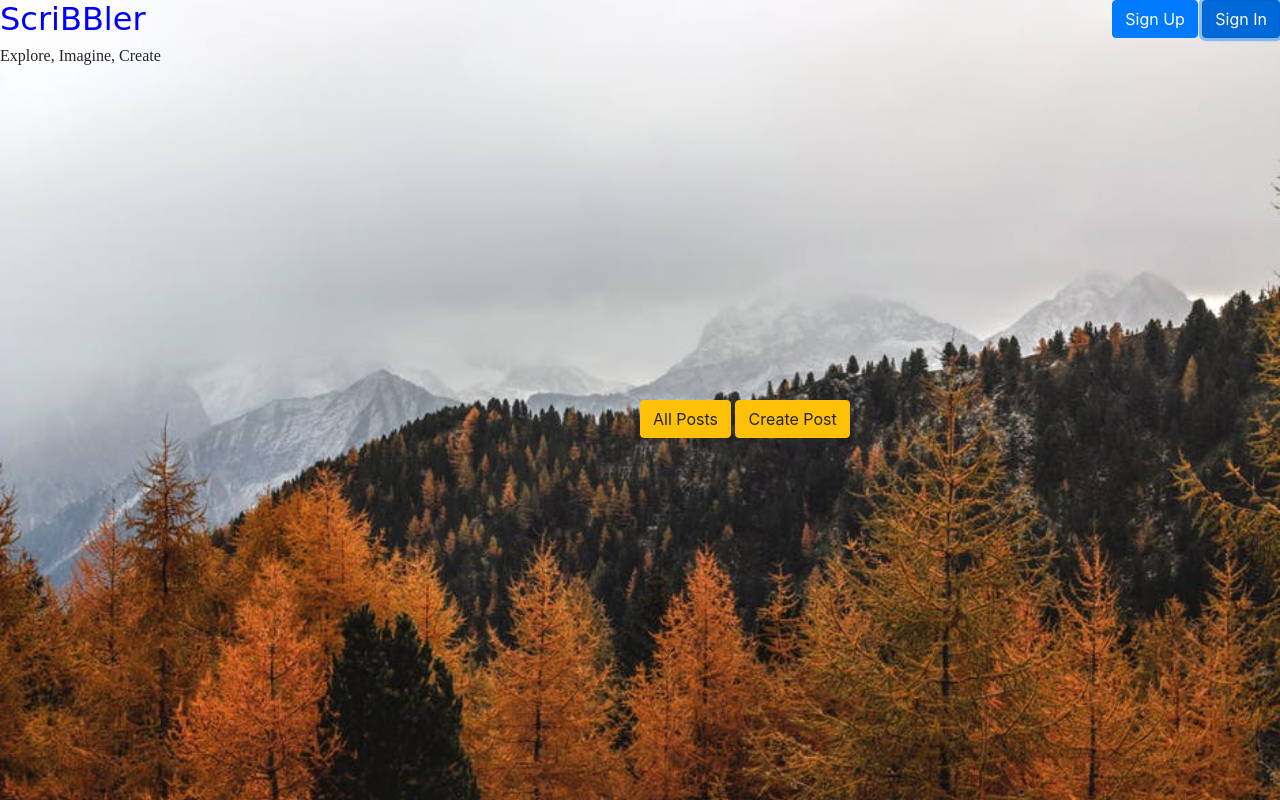
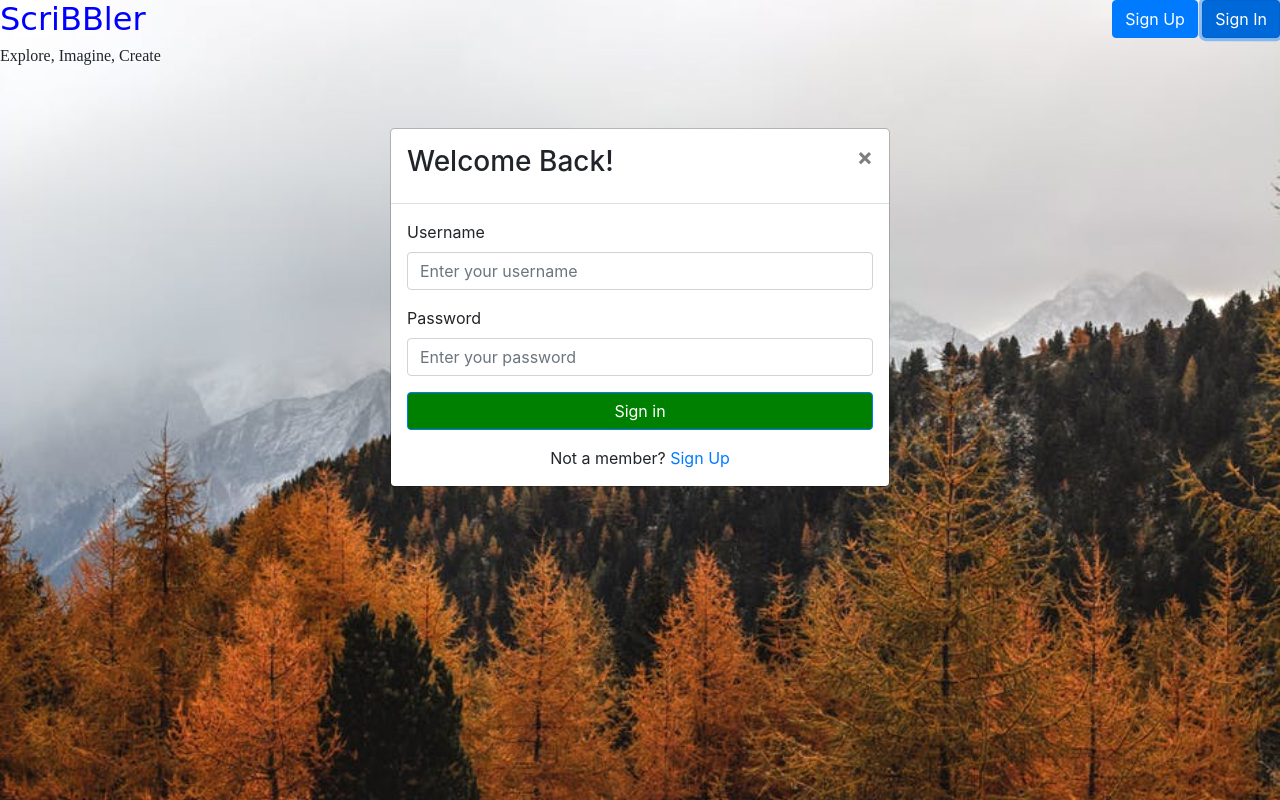
Before and after one commit to anuragmouar/UI-Project-Scribbler, a plain HTML site: page index.html in a window 1280 px wide. Both pictures are taken after a click on the button "Sign In". Drawn offline with nearby package versions, Linux system fonts and the light colour scheme; a web font is replaced by a local one.

Commit message:
Completed sign in and sign up functionality

```diff
--- a/index.html
+++ b/index.html
@@ -26,55 +26,93 @@
         <div id="common-hdr">
             <div id="btn">
                 <button id="signup-btn" class="btn btn-primary" onclick="loadSignUpModal()">Sign Up</button>
-                <button id="sigin-btn" class="btn btn-primary">Sign In</button>
+                <button id="sigin-btn" class="btn btn-primary" onclick="loadSignInModal()">Sign In</button>
             </div>
             <h2 id="main-hdr">ScriBBler</h2>
             <h6 id="sub-hdr">Explore, Imagine, Create</h6>
         </div>
     </header>
     <div id="container-btn">
-        <button id="allpost-btn" class="btn btn-warning">All Posts</button>
+        <button id="allpost-btn" class="btn btn-warning" onclick="redirectToAllPost()">All Posts</button>
         <button id="createpost-btn" class="btn btn-warning">Create Post</button>
     </div>
     <!-- Sign up modal division -->
+
         <div id="signupModal" class="modal">
             <div class="modal-dialog" role="document">
                 <div class="modal-content">
 
                     <div class="modal-header">
-                    <h3>Get Started</h3>
-                    <button id="signupClose" class="close" onclick="closeSignupModal()">
+                        <h3 class="getstarted">Get Started</h3>
+                        <button id="signupClose" class="close" data-dismiss="modal" onclick="closeSignupModal()">
                             <span>&times;</span>
                         </button>
                     </div>
 
                     <div class="modal-body">
+                        <form>
                             <div class="form-group">
                                 <label for="name">Name</label>
-                        <input type="text" class="form-control" id="name" placeholder="Enter your name">
+                                <input type="text" class="form-control" id="name" placeholder="Enter your name" required>
                             </div>
 
                             <div class="form-group">
                                 <label for="username">Username</label>
-                        <input type="text" class="form-control" id="username" placeholder="Enter your username">
+                                <input type="text" class="form-control" id="username" placeholder="Enter your username" required>
                             </div>
 
                             <div class="form-group">
                                 <label for="password">Password</label>
-                        <input type="text" class="form-control" id="password" placeholder="Enter your password">
+                                <input type="password" class="form-control" id="password" placeholder="Enter your password" required>
                             </div>
 
                             <div class="form-group">
                                 <label for="confirmpassword">Confirm Password</label>
-                        <input type="text" class="form-control" id="confirmpassword" placeholder="Re-enter your password">
+                                <input type="password" class="form-control" id="confirmpassword" placeholder="Re-enter your password" required>
                             </div>
 
                             <button class="btn btn-primary btn-block" id="signup">Sign Up</button>
+                        </form>
                     </div>
                 </div>
             </div>
         </div>
 
+    <!-- Sign in modal division -->
+        <div id="signinModal" class="modal">
+            <div class="modal-dialog" role="document">
+                <div class="modal-content">
+
+                    <div class="modal-header">
+                        <h3>Welcome Back!</h3>
+                        <button id="signinClose" class="close" onclick="closeSigninModal()">
+                            <span>&times;</span>
+                        </button>
+                    </div>
+
+                    <div class="modal-body">
+                        <form>
+                            <div class="form-group">
+                                <label for="username">Username</label>
+                                <input type="text" class="form-control" id="username" placeholder="Enter your username" required>
+                            </div>
+
+                            <div class="form-group">
+                                <label for="password">Password</label>
+                                <input type="password" class="form-control" id="password" placeholder="Enter your password" required>
+                            </div>
+
+                            <div class="form-group">
+                                <button class="btn btn-primary btn-block" id="signin">Sign in</button>
+                            </div>
+                        </form>
+                        <div class="d-flex justify-content-center links">
+                            Not a member?&nbsp;<a href="#" onclick="loadSignUpModal()">Sign Up</a>
+                        </div>
+                    </div>
+                </div>
+            </div>
+        </div>
 </body>
 
 </html>
--- a/scripts/index.js
+++ b/scripts/index.js
@@ -1,6 +1,16 @@
-function loadSignUpModal(){
+function loadSignUpModal() {
+    document.getElementById("signinModal").style.display = "none";
     document.getElementById("signupModal").style.display = "block";
 }
 function closeSignupModal() {
-    signupModal.style.display = "none";
+    document.getElementById("signupModal").style.display = "none";
 }
+function loadSignInModal() {
+    document.getElementById("signinModal").style.display = "block";
+}
+function closeSigninModal() {
+    document.getElementById("signinModal").style.display = "none";
+}
+function redirectToAllPost() {
+
+}
--- a/styles/index.css
+++ b/styles/index.css
@@ -19,3 +19,6 @@ html {
 #signup{
     background-color: green;
 }
+#signin{
+    background-color: green;
+}
```
Lines whose indentation alone changed are shown as unchanged.
